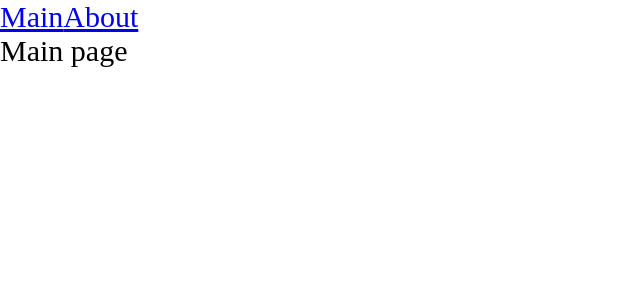
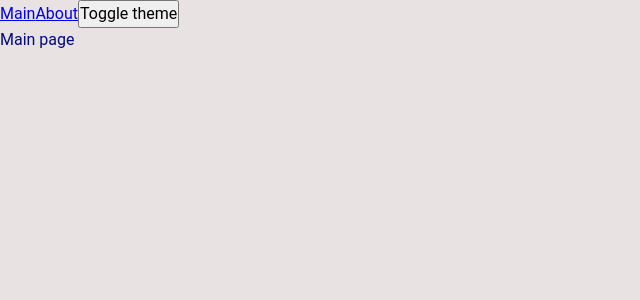
Before and after one commit to zionjke/auctionv2, a React app: page / in a window 1280 px wide. Shown: the top 300 px of the page, without its empty margins (0-640 px from the left). Built offline with nearby package versions, Linux system fonts and the light colour scheme.

Commit message:
1.7 add theme switcher

```diff
--- a/src/App.tsx
+++ b/src/App.tsx
@@ -1,14 +1,18 @@
 import React, {lazy, Suspense} from 'react';
 import {Routes, Route, Link} from "react-router-dom";
-import './index.scss';
+import './styles/index.scss';
+import {useTheme} from "./theme/useTheme";
 
 const About = lazy(() => import("./pages/AboutPage/AboutPage"));
 const Main = lazy(() => import("./pages/Main/MainPage"));
 const App = () => {
+    const {theme, toggleTheme} = useTheme()
+
     return (
-        <div className="app">
+        <div className={`app ${theme}`}>
             <Link to="/">Main</Link>
             <Link to="/about">About</Link>
+            <button onClick={toggleTheme}>Toggle theme</button>
             <Suspense fallback={<div>Loading...</div>}>
                 <Routes>
                     <Route path="/about" element={<About/>}/>
--- a/src/index.scss
+++ /dev/null
@@ -1,9 +0,0 @@
-* {
-  padding: 0;
-  margin: 0;
-  box-sizing: border-box;
-}
-
-.app {
-  font-size: 30px;
-}
--- a/src/index.tsx
+++ b/src/index.tsx
@@ -1,10 +1,13 @@
 import {render} from "react-dom";
 import App from "./App";
 import {BrowserRouter} from "react-router-dom";
+import ThemeProvider from "./theme/ThemeProvider";
 
 render(
     <BrowserRouter>
-        <App/>
+        <ThemeProvider>
+            <App/>
+        </ThemeProvider>
     </BrowserRouter>,
     document.getElementById("root")
 );
--- /dev/null
+++ b/src/styles/index.scss
@@ -0,0 +1,12 @@
+@import "reset";
+@import "variables/global";
+@import "themes/normal";
+@import "themes/dark";
+
+
+.app {
+  font: var(--font-m);
+  background: var(--bg-color);
+  color: var(--primary-color);
+  min-height: 100vh;
+}
--- /dev/null
+++ b/src/styles/reset.scss
@@ -0,0 +1,13 @@
+* {
+  margin: 0;
+  padding: 0;
+  box-sizing: border-box;
+}
+
+input,
+button,
+textarea,
+select {
+  margin: 0;
+  font: inherit;
+}
--- /dev/null
+++ b/src/styles/themes/dark.scss
@@ -0,0 +1,6 @@
+.app.dark {
+  --bg-color: #040e5c;
+
+  --primary-color: #04b904;
+  --secondary-color: #06dc06;
+}
--- /dev/null
+++ b/src/styles/themes/normal.scss
@@ -0,0 +1,6 @@
+.app.light {
+  --bg-color: #e8e2e2;
+
+  --primary-color: #03087e;
+  --secondary-color: #3c66f1;
+}
--- /dev/null
+++ b/src/styles/variables/global.scss
@@ -0,0 +1,11 @@
+:root {
+  --font-family-main: 'Roboto', sans-serif;
+
+  --font-size-m: 16px;
+  --font-line-m: 24px;
+  --font-m: var(--font-size-m)/var(--font-line-m) var(--font-family-main);
+
+  --font-size-l: 24px;
+  --font-line-l: 32px;
+  --font-l: var(--font-size-l)/var(--font-line-l) var(--font-family-main);
+}
--- /dev/null
+++ b/src/theme/ThemeContext.ts
@@ -0,0 +1,15 @@
+import {createContext} from "react";
+
+export enum Theme {
+    LIGHT = "light",
+    DARK = "dark"
+}
+
+export interface ThemeContextProps {
+    theme?: Theme;
+    setTheme?: (theme: Theme) => void;
+}
+
+export const ThemeContext = createContext<ThemeContextProps>({})
+
+export const LOCAL_STORAGE_THEME_KEY = "theme";
--- /dev/null
+++ b/src/theme/ThemeProvider.tsx
@@ -0,0 +1,20 @@
+import {LOCAL_STORAGE_THEME_KEY, Theme, ThemeContext} from "./ThemeContext";
+import React, {FC, useMemo, useState} from "react";
+
+const defaultTheme = localStorage.getItem(LOCAL_STORAGE_THEME_KEY) as Theme || Theme.LIGHT;
+const ThemeProvider: FC = ({children}) => {
+    const [theme, setTheme] = useState<Theme>(defaultTheme);
+
+    const defaultProps = useMemo(() => ({
+       theme: theme,
+       setTheme: setTheme
+    }),[theme]);
+
+    return (
+        <ThemeContext.Provider value={defaultProps}>
+            {children}
+        </ThemeContext.Provider>
+    );
+};
+
+export default ThemeProvider;
--- /dev/null
+++ b/src/theme/useTheme.ts
@@ -0,0 +1,19 @@
+import {useContext} from "react";
+import {LOCAL_STORAGE_THEME_KEY, Theme, ThemeContext} from "./ThemeContext";
+
+interface UseTheme {
+    theme: Theme;
+    toggleTheme: () => void;
+
+}
+export function useTheme(): UseTheme {
+    const {theme, setTheme} = useContext(ThemeContext);
+
+    const toggleTheme = () => {
+        const newTheme = theme === Theme.LIGHT ? Theme.DARK : Theme.LIGHT;
+        setTheme(newTheme);
+        localStorage.setItem(LOCAL_STORAGE_THEME_KEY, newTheme)
+    }
+
+    return {theme, toggleTheme};
+}
```
